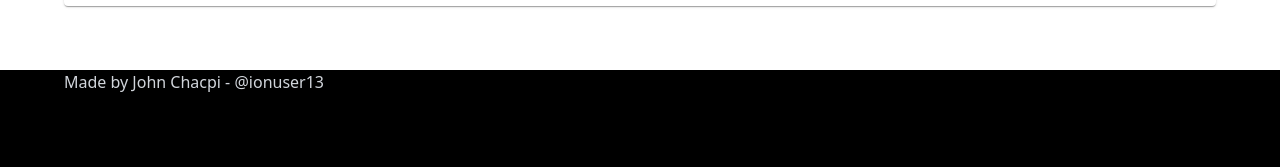
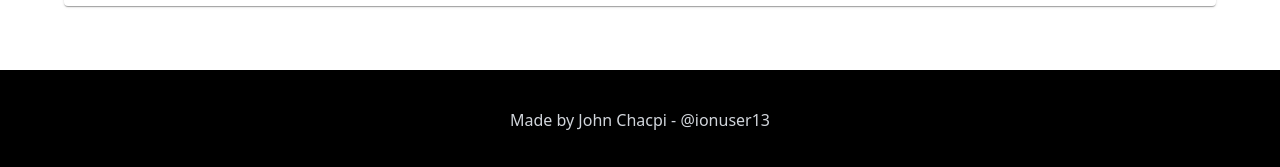
Before and after one commit to ionuser13/book-app, a Next.js app: page / in a window 1280 px wide. Shown: the part 887-1054 px from the top of the page. Built offline with nearby package versions, Linux system fonts and the light colour scheme; no server answers.

Commit message:
footer fix

```diff
--- a/src/components/Books/BooksTable/index.jsx
+++ b/src/components/Books/BooksTable/index.jsx
@@ -56,7 +56,6 @@ export default function BooksTable() {
         genre: bookItem.genre ? bookItem.genre[0] : "genre preview not found",
       };
     });
-    console.log(booksItems)
 
   return (
     <div className="w-full">
--- a/src/components/Footer/index.jsx
+++ b/src/components/Footer/index.jsx
@@ -1,11 +1,10 @@
-import React from "react";
 import { Container } from "@mui/material";
 import Link from "next/link";
 
 const Footer = () => {
   return (
     <div className="w-full h-[100px] bg-black">
-      <Container className="h-full flex justify-center">
+      <Container sx={{height: 1, display: 'flex', justifyContent: 'center', alignItems: 'center'}}>
         <p className="text-gray-300 h-fit my-auto">
           Made by John Chacpi -&nbsp;
           <Link href={'https://github.com/ionuser13'} target="_blank" title="My GitHub Profile" className="hover:text-white">
--- a/src/components/Loader/index.jsx
+++ b/src/components/Loader/index.jsx
@@ -1,4 +1,3 @@
-import * as React from 'react';
 import Box from '@mui/material/Box';
 import Skeleton from '@mui/material/Skeleton';
 
--- a/src/components/Main/index.jsx
+++ b/src/components/Main/index.jsx
@@ -1,4 +1,3 @@
-import React from "react";
 import { Container, Typography } from "@mui/material";
 
 const Main = () => {
--- a/src/containers/BooksSection/index.jsx
+++ b/src/containers/BooksSection/index.jsx
@@ -1,4 +1,3 @@
-import React from 'react';
 import SearchBar from '@/components/Books/SearchBar';
 import { Container } from '@mui/material';
 
--- a/src/context/context.js
+++ b/src/context/context.js
@@ -16,7 +16,6 @@ const AppProvider = ({children}) => {
             const response = await fetch(`${API}${searchTerm}`);
             const data = await response.json();
             const {docs} = data;
-            console.log(docs)
             if(docs) {
                 const newBooks = docs.map(
                     (book) => {
--- a/src/pages/works/[id]/index.jsx
+++ b/src/pages/works/[id]/index.jsx
@@ -1,4 +1,4 @@
-import React, {useEffect, useState} from 'react';
+import {useEffect, useState} from 'react';
 import { useRouter } from 'next/router';
 import { Container } from '@mui/material';
 import Footer from '@/components/Footer';
```
